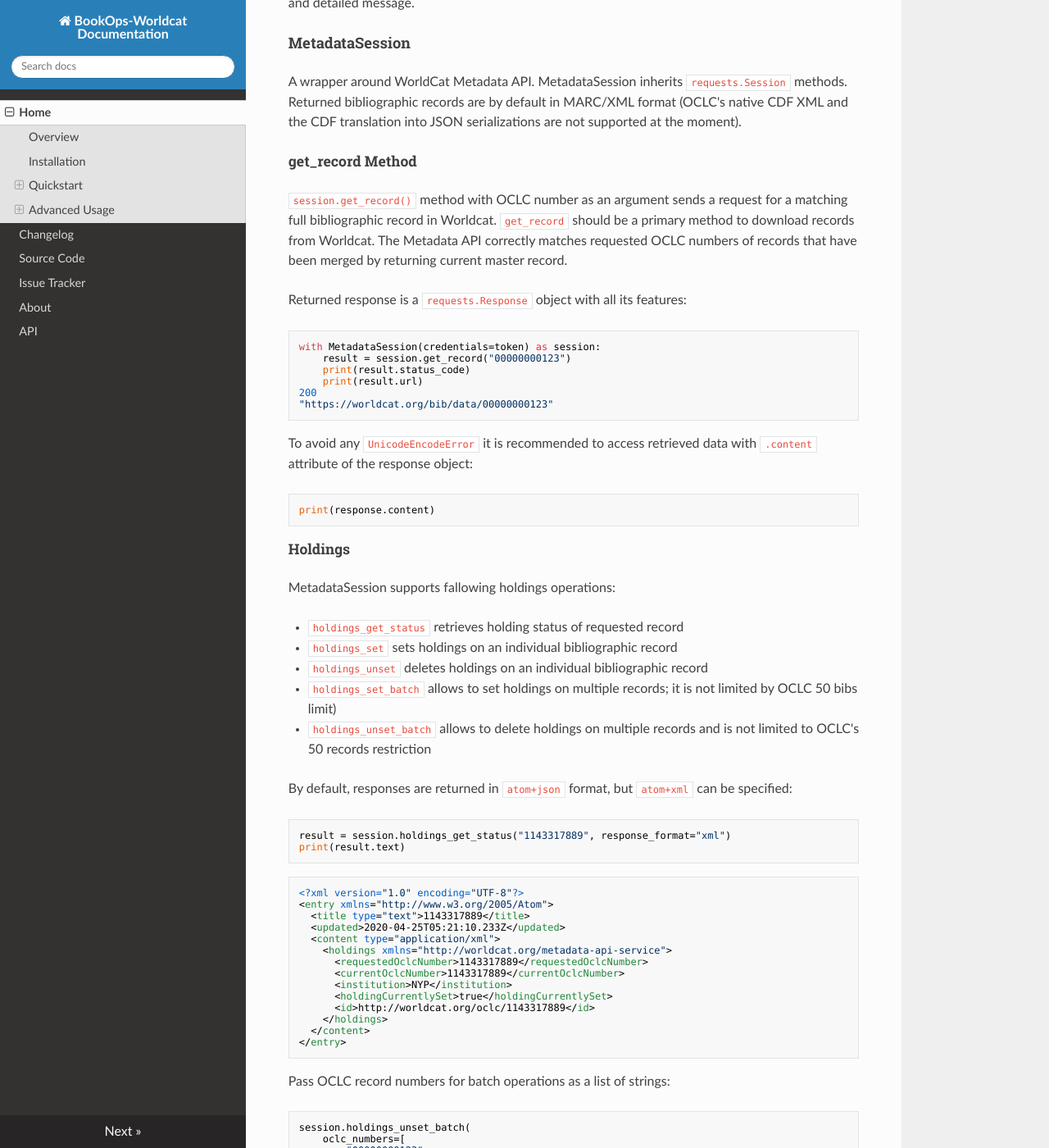
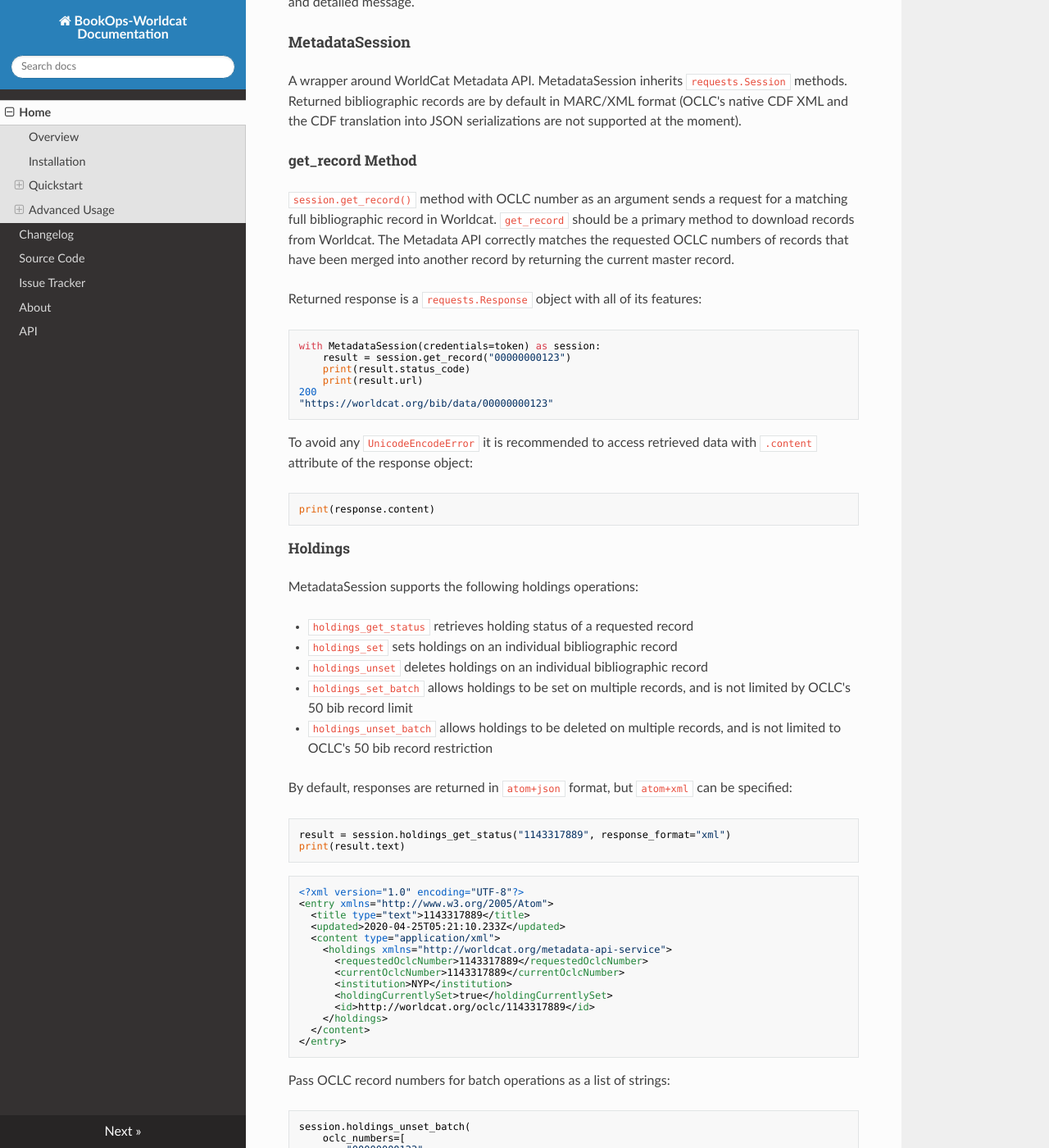
Before and after one commit to BookOps-CAT/bookops-worldcat, an MkDocs documentation site: the page built from docs/index.md, in a window 1280 px wide and 1400 px high, scrolled down 8492 px. Shown: the whole window at 82% size. Built offline with MkDocs 1.6.1, drawn with Linux system fonts in a browser that asks for light colours; nearby versions of some CDN libraries; comment, search, counter and statistics services are not loaded; some of the changed text lies outside the part shown.

Commit message:
Update index.md

````diff
--- a/docs/index.md
+++ b/docs/index.md
@@ -8,7 +8,7 @@
 
 Bookops-Worldcat is a Python wrapper around [OCLC's](https://www.oclc.org/en/home.html) [Worldcat](https://www.worldcat.org/) [Search](https://www.oclc.org/developer/develop/web-services/worldcat-search-api.en.html) and [Metadata](https://www.oclc.org/developer/develop/web-services/worldcat-metadata-api.en.html) APIs.
 
-The Bookops-Worldcat package simplifies some of the OCLC API boilerplate, and ideally lowers the technological threshold for cataloging departments that may not have sufficient programming support to access and utilize those web services. Python language, with it's gentle learning curve, has the potential to be a perfect vehicle towards this goal.
+The Bookops-Worldcat package simplifies some of the OCLC API boilerplate, and ideally lowers the technological threshold for cataloging departments that may not have sufficient programming support to access and utilize those web services. Python language, with its gentle learning curve, has the potential to be a perfect vehicle towards this goal.
 
 
 This package takes advantage of the functionality of the popular [Requests library](https://requests.readthedocs.io/en/master/). Interaction with OCLC's services is built around Requests sessions. Authorizing a session simply requires  passing in OCLC's WSkey (`SearchSession`) or an access token (`MetadataSession`). Opening a session allows the user to call specific methods which facilitate communication between the user's script/client and a particular endpoint of OCLC's service. Many of the hurdles related to making valid requests are hidden under the hood of this package, making it as simple as possible to access the functionalities of OCLC APIs.
@@ -327,7 +327,7 @@
 
 + `start_record` (default value: `1`): starting position of the result set (can be used to page through the large results)
 + `maximum_records` ( default: `10`):  maximum value is 100
-+ `sort_keys` (default: `[("relevance", "descending")]`): specifies how results are sorted; `sort_keys` must be a list of tuples, where the first tuple element is a key, and the second is a sort type. This allows to combine two or more sort types in the results, for example: `sort_keys=[("author", "ascending"), ("date", "descending")]` will return results sorted by the author in alphabetical order and within each author group results will be sorted by date from the newest to oldest; sort_keys keys:
++ `sort_keys` (default: `[("relevance", "descending")]`): specifies how results are sorted; `sort_keys` must be a list of tuples, where the first tuple element is a key, and the second is a sort type. This allows two or more sort types to be combined in the results, for example: `sort_keys=[("author", "ascending"), ("date", "descending")]` will return results sorted by the author in alphabetical order and within each author group results will be sorted by date from the newest to oldest; sort_keys keys:
     + relevance
     + title
     + author
@@ -342,7 +342,7 @@
 
 #### WorldcatAccessToken
 
-Bookops-Worldcat utilizes OAuth 2.0 and Client Credential Grant flow to aquire Access Token. Please note, your OCLC credentials must allow access to Metadata API in their scope to be permitted to make requests to the web service.
+Bookops-Worldcat utilizes OAuth 2.0 and Client Credential Grant flow to acquire Access Token. Please note, your OCLC credentials must allow access to the Metadata API in their scope to be permitted to make requests to the web service.
 
 Obtaining:
 ```python
@@ -381,7 +381,7 @@
 }
 ```
 
-Checking if token is expired can be done by calling `is_expired` method on it:
+Checking if token is expired can be done by calling the `is_expired` method:
 ```python
 print(token.is_expired())
 True
@@ -396,9 +396,9 @@
 
 ##### get_record Method
 
-`session.get_record()` method with OCLC number as an argument sends a request for a matching full bibliographic record in Worldcat. `get_record` should be a primary method to download records from Worldcat. The Metadata API correctly matches requested OCLC numbers of records that have been merged by returning current master record.
+`session.get_record()` method with OCLC number as an argument sends a request for a matching full bibliographic record in Worldcat. `get_record` should be a primary method to download records from Worldcat. The Metadata API correctly matches the requested OCLC numbers of records that have been merged into another record by returning the current master record.
 
-Returned response is a `requests.Response` object with all its features:
+Returned response is a `requests.Response` object with all of its features:
 ```python
 with MetadataSession(credentials=token) as session:
     result = session.get_record("00000000123")
@@ -414,13 +414,13 @@
 
 ##### Holdings
 
-MetadataSession supports fallowing holdings operations:
+MetadataSession supports the following holdings operations:
 
-+ `holdings_get_status` retrieves holding status of requested record
++ `holdings_get_status` retrieves holding status of a requested record
 + `holdings_set` sets holdings on an individual bibliographic record
 + `holdings_unset` deletes holdings on an individual bibliographic record
-+ `holdings_set_batch` allows to set holdings on multiple records; it is not limited by OCLC 50 bibs limit)
-+ `holdings_unset_batch` allows to delete holdings on multiple records and is not limited to OCLC's 50 records restriction
++ `holdings_set_batch` allows holdings to be set on multiple records, and is not limited by OCLC's 50 bib record limit
++ `holdings_unset_batch` allows holdings to be deleted on multiple records, and is not limited to OCLC's 50 bib record restriction
 
 By default, responses are returned in `atom+json` format, but `atom+xml` can be specified:
 ```python
@@ -455,4 +455,4 @@
     ]
 )
 ```
-The web service limits number of records in a batch operation to 50, but `MeatadataSession` permits larger batches by spliting them into chunks of 50 and issuing automaticaly multiple requests. The return object is a list of returned from server results.
+The web service limits number of records in a batch operation to 50, but `MeatadataSession` permits larger batches by splitting the batch into chunks of 50 and automatically issuing multiple requests. The return object is a list of returned from server results.
````
